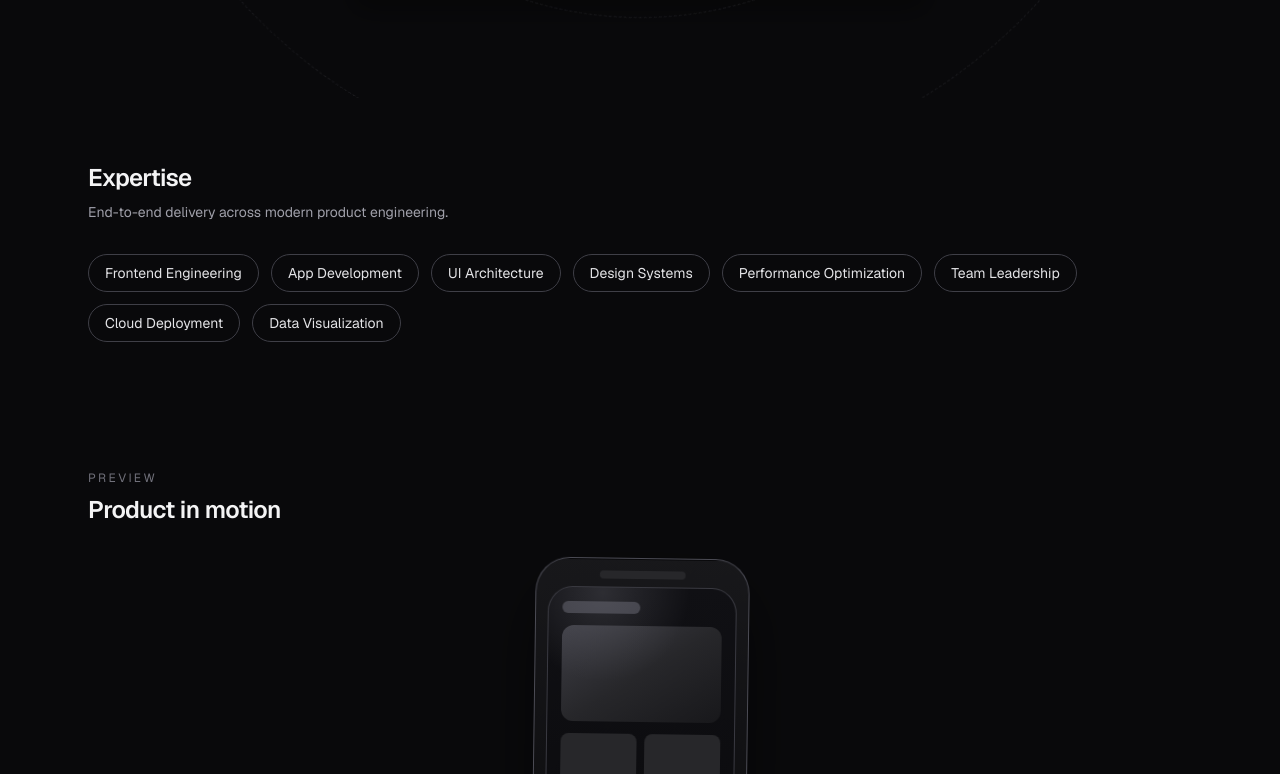
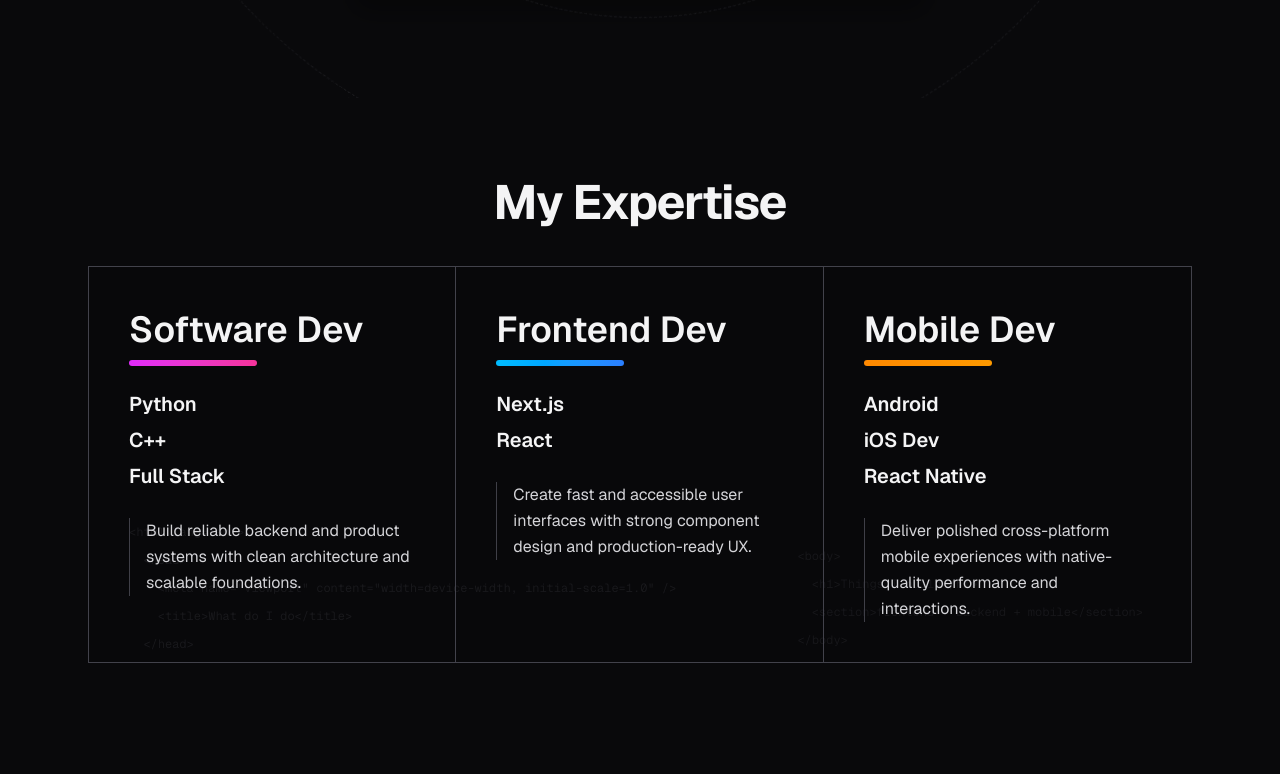
Before and after one commit to mahfuj02/mahfuj.dev, a Next.js app: page / in a window 1280 px wide. Shown: the part 846-1620 px from the top of the page. Built offline with nearby package versions, Linux system fonts and the light colour scheme.

Commit message:
feat: redesign expertise section with 3-column tamal-inspired layout

```diff
--- a/src/components/expertise-section.tsx
+++ b/src/components/expertise-section.tsx
@@ -1,33 +1,62 @@
-const expertise = [
-  "Frontend Engineering",
-  "App Development",
-  "UI Architecture",
-  "Design Systems",
-  "Performance Optimization",
-  "Team Leadership",
-  "Cloud Deployment",
-  "Data Visualization",
+const expertiseColumns = [
+  {
+    title: "Software Dev",
+    stack: ["Python", "C++", "Full Stack"],
+    summary: "Build reliable backend and product systems with clean architecture and scalable foundations.",
+    accent: "from-fuchsia-500 to-pink-500",
+  },
+  {
+    title: "Frontend Dev",
+    stack: ["Next.js", "React"],
+    summary: "Create fast and accessible user interfaces with strong component design and production-ready UX.",
+    accent: "from-sky-400 to-blue-500",
+  },
+  {
+    title: "Mobile Dev",
+    stack: ["Android", "iOS Dev", "React Native"],
+    summary: "Deliver polished cross-platform mobile experiences with native-quality performance and interactions.",
+    accent: "from-orange-400 to-amber-500",
+  },
 ];
 
 export function ExpertiseSection() {
   return (
-    <section id="expertise" className="relative py-16 section-fade">
-      <div className="mb-8 space-y-2">
-        <h2 className="text-2xl font-semibold tracking-tight">Expertise</h2>
-        <p className="text-sm text-zinc-400">
-          End-to-end delivery across modern product engineering.
-        </p>
+    <section id="expertise" className="relative py-20 section-fade">
+      <div className="mb-10 text-center">
+        <h2 className="text-4xl font-bold tracking-tight text-zinc-100 sm:text-5xl">My Expertise</h2>
       </div>
 
-      <div className="flex flex-wrap gap-3">
-        {expertise.map((item) => (
-          <span
-            key={item}
-            className="rounded-full border border-zinc-700 bg-zinc-950 px-4 py-2 text-sm text-zinc-200"
-          >
-            {item}
-          </span>
-        ))}
+      <div className="relative overflow-hidden border border-zinc-600/80 bg-zinc-950/50">
+        <pre className="pointer-events-none absolute -bottom-6 left-10 hidden text-xs leading-7 text-zinc-700/30 lg:block">
+{`<html lang="en">\n  <head>\n    <meta name="viewport" content="width=device-width, initial-scale=1.0" />\n    <title>What do I do</title>\n  </head>\n</html>`}
+        </pre>
+        <pre className="pointer-events-none absolute bottom-2 right-12 hidden text-xs leading-7 text-zinc-700/25 xl:block">
+{`<body>\n  <h1>Things I build</h1>\n  <section>frontend + backend + mobile</section>\n</body>`}
+        </pre>
+
+        <div className="relative z-10 grid grid-cols-1 lg:grid-cols-3">
+          {expertiseColumns.map((item, index) => (
+            <article
+              key={item.title}
+              className={`border-zinc-600/80 p-8 sm:p-10 ${index < expertiseColumns.length - 1 ? "lg:border-r" : ""}`}
+            >
+              <h3 className="text-4xl font-semibold leading-tight text-zinc-100">
+                {item.title}
+              </h3>
+              <div className={`mt-2 h-1.5 w-32 rounded-full bg-gradient-to-r ${item.accent}`} />
+
+              <ul className="mt-6 space-y-2 text-xl font-semibold text-zinc-100">
+                {item.stack.map((tech) => (
+                  <li key={tech}>{tech}</li>
+                ))}
+              </ul>
+
+              <p className="mt-7 border-l border-zinc-700 pl-4 text-base leading-relaxed text-zinc-300">
+                {item.summary}
+              </p>
+            </article>
+          ))}
+        </div>
       </div>
     </section>
   );
```
